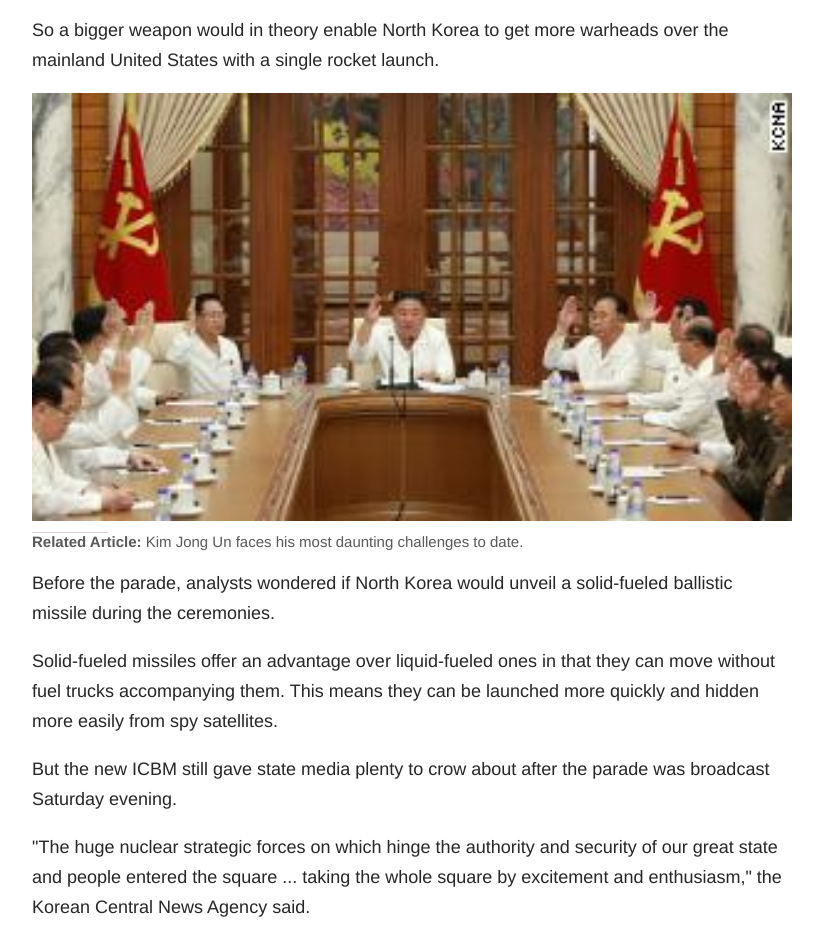
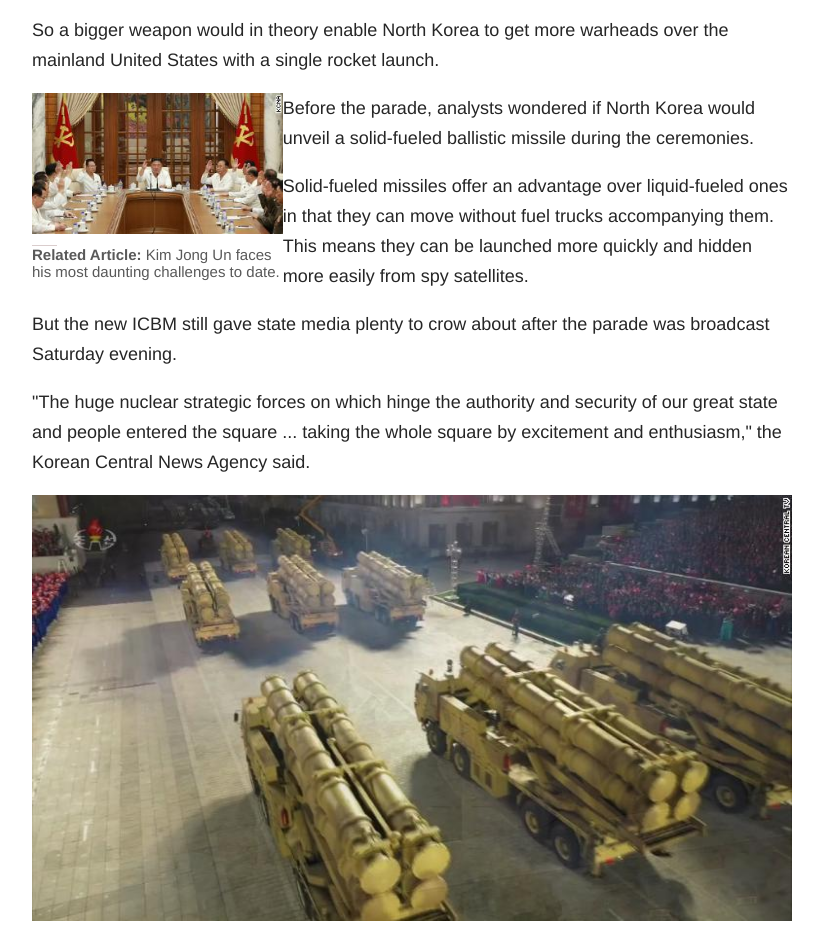
Before and after one commit to Alexandra-maero/Uncovering-News, a plain HTML site: page Noticia#2.html/Index2.html in a window 1280 px wide. Shown: the part 1918-2843 px from the top of the page, without its empty margins (88-911 px from the left). Drawn offline with Linux system fonts and the light colour scheme.

Commit message:
update News 2

```diff
--- a/Noticia#2.html/CSS Cheat Sheet/Style.css
+++ b/Noticia#2.html/CSS Cheat Sheet/Style.css
@@ -155,7 +155,10 @@ p{
     margin-inline-start: 0px;
     margin-inline-end: 0px;
 }
-
+.float1 {
+    float: left;
+    width: 33%;
+}
 .display {
     display: inline-block;
     width: 33%;
```
